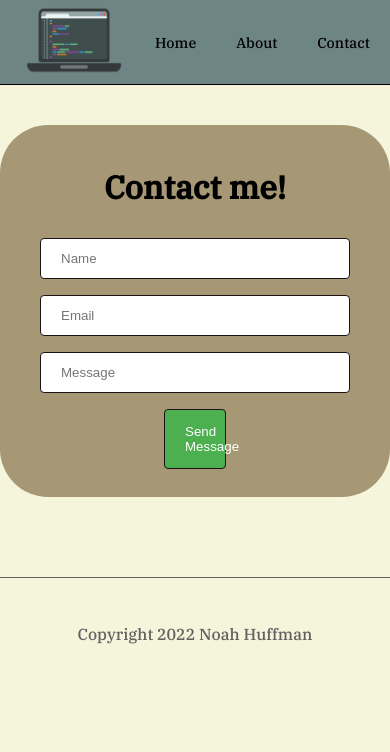
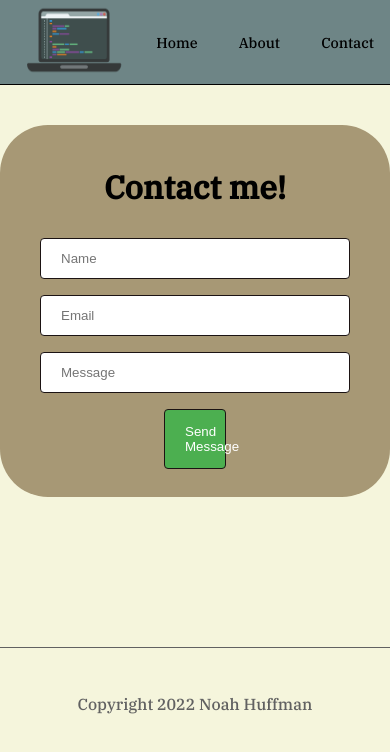
Before and after one commit to NoahHuffman/Portfolio, a Next.js app: page /contact in a window 390 px wide. Shown: the top 752 px of the page. Built offline with nearby package versions, Linux system fonts and the light colour scheme.

Commit message:
contacabout

```diff
--- a/styles/Home.module.css
+++ b/styles/Home.module.css
@@ -350,6 +350,8 @@
     text-align: center;
   }
   .container img {
+    margin-left: auto;
+    margin-right: auto;
     text-align: center;
   }
 }
--- a/styles/globals.css
+++ b/styles/globals.css
@@ -166,6 +166,7 @@ span.aboutContent {
     margin-right: auto;
     margin-left: auto;
     padding-right: auto;
+    padding-left: 18px;
   }
   footer {
     width: 100%;
@@ -180,6 +181,12 @@ span.aboutContent {
     font-size: 90%;
   }
   a {
-    padding-left: 8px;
+    padding-left: 28px;
+  }
+  .forum {
+    padding-bottom: 70px;
+  }
+  .about {
+    padding-bottom: 70px;
   }
 }
```
